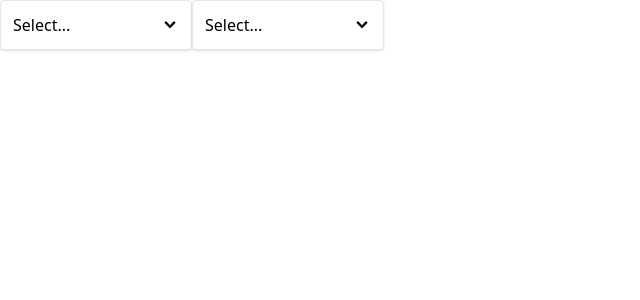
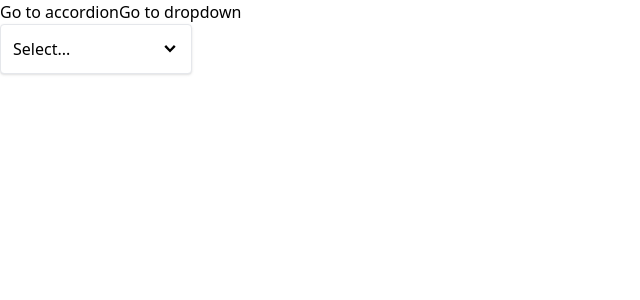
Before and after one commit to RafaelBartKings/comps-react, a React (Create React App) app: page /dropdown in a window 1280 px wide. Shown: the top 300 px of the page, without its empty margins (0-640 px from the left). Built offline with nearby package versions, Linux system fonts and the light colour scheme.

Commit message:
added-link-route

```diff
--- a/src/App.js
+++ b/src/App.js
@@ -1,31 +1,21 @@
-import { useState } from 'react';
-import DropDown from './components/DropDown';
+import Link from './components/Link';
+import Route from './components/Route';
+import AccordionPage from './pages/AccordionPage';
+import DropdownPage from './pages/DropdownPage';
 
 function App() {
-   const [selection, setSelection] = useState(null);
-
-   const handleSelect = option => {
-      setSelection(option);
-   };
-
-   const options = [
-      { label: 'Red', value: 'red' },
-      { label: 'Green', value: 'green' },
-      { label: 'Blue', value: 'blue' }
-   ];
-
    return (
-      <div className="flex">
-         <DropDown
-            options={options}
-            value={selection}
-            onChange={handleSelect}
-         />
-         <DropDown
-            options={options}
-            value={selection}
-            onChange={handleSelect}
-         />
+      <div>
+         <Link to="/accordion">Go to accordion</Link>
+         <Link to="/dropdown">Go to dropdown</Link>
+         <div>
+            <Route path="/accordion">
+               <AccordionPage />
+            </Route>
+            <Route path="/dropdown">
+               <DropdownPage />
+            </Route>
+         </div>
       </div>
    );
 }
--- a/src/components/DropDown.js
+++ b/src/components/DropDown.js
@@ -2,7 +2,7 @@
 import { GoChevronDown } from 'react-icons/go';
 import Panel from './Panel';
 
-function DropDown({ options, value, onChange }) {
+function Dropdown({ options, value, onChange }) {
    const [isOpen, setIsOpen] = useState(false);
    const divEl = useRef();
 
@@ -61,4 +61,4 @@
    );
 }
 
-export default DropDown;
+export default Dropdown;
--- /dev/null
+++ b/src/components/Link.js
@@ -0,0 +1,16 @@
+import { useContext } from 'react';
+import NavigationContext from '../context/navigation';
+
+function Link({ to, children }) {
+   const { navigate } = useContext(NavigationContext);
+
+   const handleClick = event => {
+      event.preventDefault();
+
+      navigate(to);
+   };
+
+   return <a onClick={handleClick}>{children}</a>;
+}
+
+export default Link;
--- /dev/null
+++ b/src/components/Route.js
@@ -0,0 +1,14 @@
+import { useContext } from 'react';
+import NavigationContext from '../context/navigation';
+
+function Route({ path, children }) {
+   const { currentPath } = useContext(NavigationContext);
+
+   if (path === currentPath) {
+      return children;
+   }
+
+   return null;
+}
+
+export default Route;
--- /dev/null
+++ b/src/context/navigation.js
@@ -0,0 +1,32 @@
+import { createContext, useState, useEffect } from 'react';
+
+const NavigationContext = createContext();
+
+function NavigationProvider({ children }) {
+   const [currentPath, setCurrentPath] = useState(window.location.pathname);
+
+   useEffect(() => {
+      const handler = () => {
+         setCurrentPath(window.location.pathname);
+      };
+      window.addEventListener('popstate', handler);
+
+      return () => {
+         window.removeEventListener('popstate', handler);
+      };
+   }, []);
+
+   const navigate = to => {
+      window.history.pushState({}, '', to);
+      setCurrentPath(to);
+   };
+
+   return (
+      <NavigationContext.Provider value={{ navigate, currentPath }}>
+         {children}
+      </NavigationContext.Provider>
+   );
+}
+
+export { NavigationProvider };
+export default NavigationContext;
--- a/src/index.js
+++ b/src/index.js
@@ -2,8 +2,13 @@
 import React from 'react';
 import ReactDOM from 'react-dom/client';
 import App from './App';
+import { NavigationProvider } from './context/navigation';
 
 const el = document.getElementById('root');
 const root = ReactDOM.createRoot(el);
 
-root.render(<App />);
+root.render(
+   <NavigationProvider>
+      <App />
+   </NavigationProvider>
+);
--- /dev/null
+++ b/src/pages/DropdownPage.js
@@ -0,0 +1,28 @@
+import { useState } from 'react';
+import Dropdown from '../components/Dropdown';
+
+function DropdownPage() {
+   const [selection, setSelection] = useState(null);
+
+   const handleSelect = option => {
+      setSelection(option);
+   };
+
+   const options = [
+      { label: 'Red', value: 'red' },
+      { label: 'Green', value: 'green' },
+      { label: 'Blue', value: 'blue' }
+   ];
+
+   return (
+      <div className="flex">
+         <Dropdown
+            options={options}
+            value={selection}
+            onChange={handleSelect}
+         />
+      </div>
+   );
+}
+
+export default DropdownPage;
```
